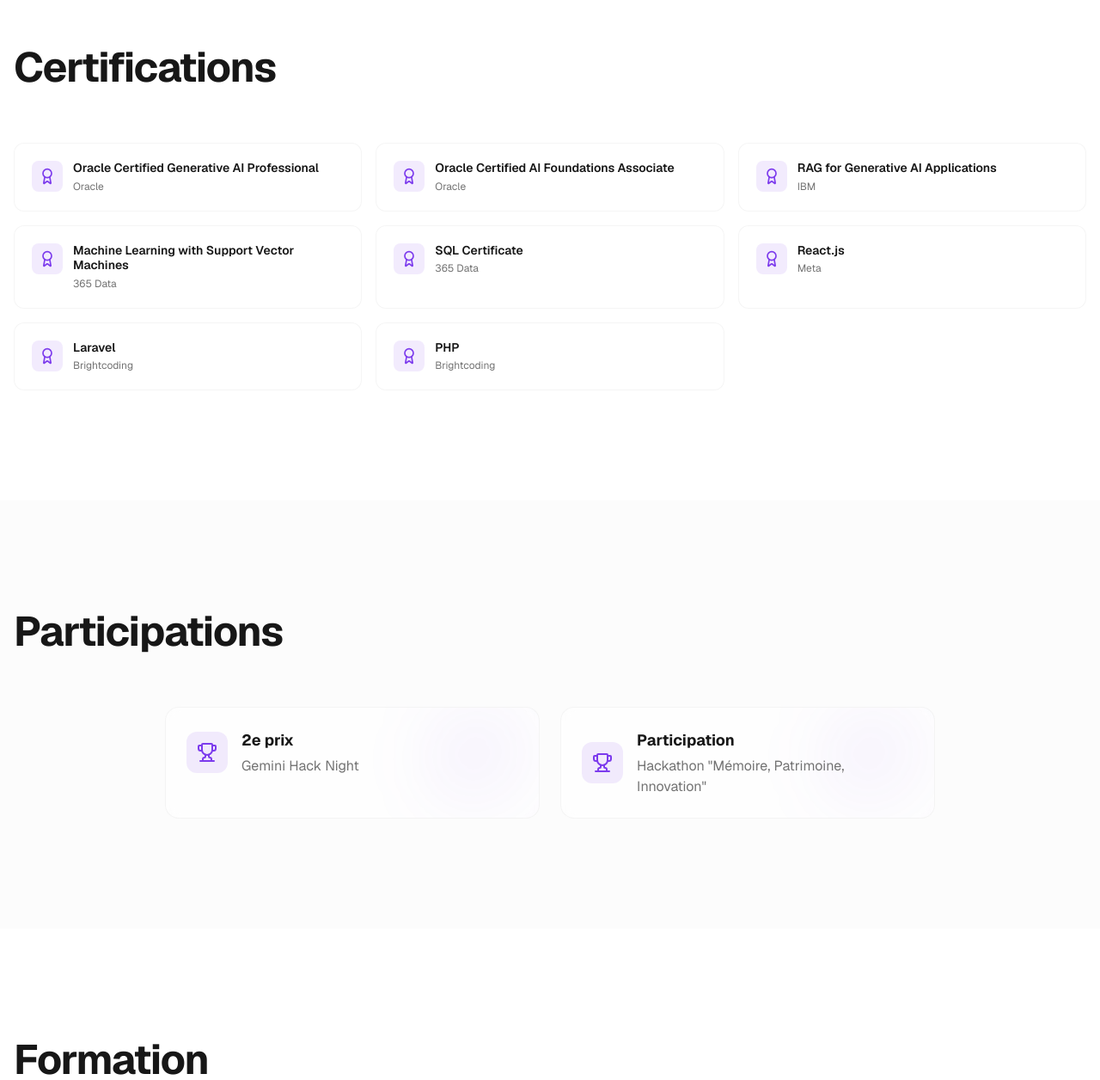
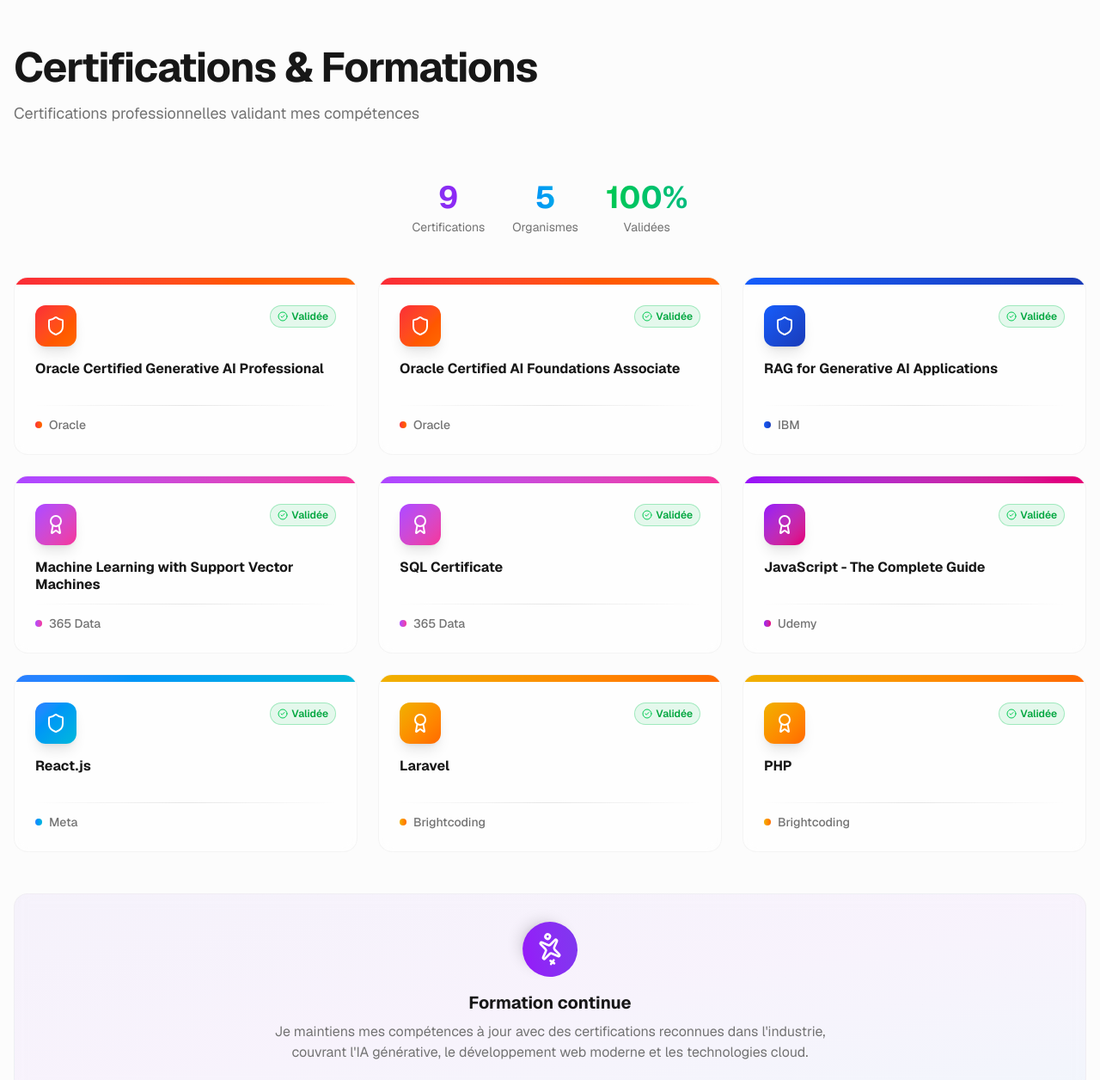
Before and after one commit to anasIRISI/portfolio, a Next.js app: page / in a window 1280 px wide. Shown: the part 6951-8207 px from the top of the page at 86% size. Built offline with nearby package versions, Linux system fonts and the light colour scheme.

Commit message:
ajout de la partie de Certifications

```diff
--- a/components/sections/certifications.tsx
+++ b/components/sections/certifications.tsx
@@ -4,37 +4,178 @@ import { motion } from "framer-motion";
 import { SectionContainer } from "@/components/ui/section-container";
 import { SectionHeading } from "@/components/ui/section-heading";
 import { certificationsData } from "@/data/certifications";
-import { Award } from "lucide-react";
+import { Award, Shield, CheckCircle2, ExternalLink, Sparkles } from "lucide-react";
+
+// Icônes et couleurs par organisation
+const issuerStyles: Record<string, { color: string; icon: any }> = {
+  "Oracle": { color: "from-red-500 to-orange-500", icon: Shield },
+  "IBM": { color: "from-blue-600 to-blue-800", icon: Shield },
+  "Meta": { color: "from-blue-500 to-cyan-500", icon: Shield },
+  "Udemy": { color: "from-purple-600 to-pink-600", icon: Award },
+  "365 Data": { color: "from-purple-500 to-pink-500", icon: Award },
+  "Brightcoding": { color: "from-yellow-500 to-orange-500", icon: Award },
+};
 
 export function Certifications() {
   return (
-    <SectionContainer id="certifications">
-      <SectionHeading>Certifications</SectionHeading>
+    <SectionContainer id="certifications" className="bg-muted/30">
+      <SectionHeading subtitle="Certifications professionnelles validant mes compétences">
+        Certifications & Formations
+      </SectionHeading>
 
-      <div className="grid gap-4 sm:grid-cols-2 lg:grid-cols-3">
-        {certificationsData.map((cert, index) => (
+      {/* Stats en haut */}
+      <motion.div
+        initial={{ opacity: 0, y: 20 }}
+        whileInView={{ opacity: 1, y: 0 }}
+        viewport={{ once: true }}
+        transition={{ duration: 0.5 }}
+        className="flex items-center justify-center gap-8 mb-12 flex-wrap"
+      >
+        <div className="text-center">
+          <div className="text-4xl font-bold bg-gradient-to-r from-primary to-purple-600 bg-clip-text text-transparent mb-1">
+            {certificationsData.length}
+          </div>
+          <div className="text-sm text-muted-foreground">Certifications</div>
+        </div>
+        <div className="text-center">
+          <div className="text-4xl font-bold bg-gradient-to-r from-blue-500 to-cyan-500 bg-clip-text text-transparent mb-1">
+            5
+          </div>
+          <div className="text-sm text-muted-foreground">Organismes</div>
+        </div>
+        <div className="text-center">
+          <div className="text-4xl font-bold bg-gradient-to-r from-green-500 to-emerald-500 bg-clip-text text-transparent mb-1">
+            100%
+          </div>
+          <div className="text-sm text-muted-foreground">Validées</div>
+        </div>
+      </motion.div>
+
+      {/* Grille de certifications */}
+      <div className="grid gap-6 sm:grid-cols-2 lg:grid-cols-3">
+        {certificationsData.map((cert, index) => {
+          const style = issuerStyles[cert.issuer] || {
+            color: "from-gray-500 to-gray-600",
+            icon: Award
+          };
+          const Icon = style.icon;
+
+          return (
             <motion.div
               key={cert.id}
-            initial={{ opacity: 0, scale: 0.9 }}
-            whileInView={{ opacity: 1, scale: 1 }}
+              initial={{ opacity: 0, y: 30 }}
+              whileInView={{ opacity: 1, y: 0 }}
               viewport={{ once: true }}
-            transition={{ duration: 0.5, delay: index * 0.05 }}
-            className="group rounded-xl border border-border/40 bg-background/50 backdrop-blur-sm p-5 transition-all hover:border-primary/50 hover:shadow-lg"
+              transition={{
+                duration: 0.5,
+                delay: index * 0.05,
+                type: "spring",
+                stiffness: 100,
+              }}
+              whileHover={{ y: -8, scale: 1.02 }}
+              className="group relative"
             >
-            <div className="flex items-start gap-3">
-              <div className="rounded-lg bg-primary/10 p-2 transition-colors group-hover:bg-primary/20">
-                <Award className="h-5 w-5 text-primary" />
+              {/* Carte */}
+              <div className="relative h-full rounded-2xl border border-border/40 bg-background/50 backdrop-blur-sm overflow-hidden transition-all hover:border-border hover:shadow-2xl">
+                {/* Gradient background animé */}
+                <div className="absolute inset-0 opacity-0 group-hover:opacity-10 transition-opacity duration-500">
+                  <div className={`absolute inset-0 bg-gradient-to-br ${style.color}`} />
                 </div>
-              <div className="flex-1 min-w-0">
-                <h3 className="font-semibold text-sm mb-1 leading-tight">
+
+                {/* Glow effect */}
+                <div className={`absolute -inset-1 bg-gradient-to-r ${style.color} opacity-0 group-hover:opacity-20 blur-xl transition-opacity duration-500 -z-10`} />
+
+                {/* Header avec badge */}
+                <div className={`h-2 bg-gradient-to-r ${style.color}`} />
+
+                {/* Content */}
+                <div className="relative p-6">
+                  {/* Icône et check */}
+                  <div className="flex items-start justify-between mb-4">
+                    <motion.div
+                      whileHover={{ rotate: [0, -10, 10, 0] }}
+                      transition={{ duration: 0.5 }}
+                      className={`p-3 rounded-xl bg-gradient-to-br ${style.color} shadow-lg`}
+                    >
+                      <Icon className="w-6 h-6 text-white" />
+                    </motion.div>
+
+                    {/* Badge vérifié */}
+                    <motion.div
+                      initial={{ scale: 0 }}
+                      whileInView={{ scale: 1 }}
+                      transition={{ delay: index * 0.05 + 0.3, type: "spring" }}
+                      className="flex items-center gap-1 px-2 py-1 rounded-full bg-green-500/10 border border-green-500/30"
+                    >
+                      <CheckCircle2 className="w-3 h-3 text-green-500" />
+                      <span className="text-xs font-semibold text-green-600 dark:text-green-400">
+                        Validée
+                      </span>
+                    </motion.div>
+                  </div>
+
+                  {/* Titre */}
+                  <h3 className="font-bold text-base mb-3 leading-tight group-hover:text-primary transition-colors min-h-[2.5rem]">
                     {cert.title}
                   </h3>
-                <p className="text-xs text-muted-foreground">{cert.issuer}</p>
+
+                  {/* Séparateur */}
+                  <div className="h-px bg-gradient-to-r from-transparent via-border to-transparent mb-3" />
+
+                  {/* Footer - Organisme */}
+                  <div className="flex items-center justify-between">
+                    <div className="flex items-center gap-2">
+                      <div className={`w-2 h-2 rounded-full bg-gradient-to-r ${style.color}`} />
+                      <span className="text-sm font-medium text-muted-foreground">
+                        {cert.issuer}
+                      </span>
+                    </div>
+
+                    {/* Icon externe (optionnel) */}
+                    <motion.div
+                      whileHover={{ x: 2, y: -2 }}
+                      className="opacity-0 group-hover:opacity-100 transition-opacity"
+                    >
+                      <ExternalLink className="w-4 h-4 text-muted-foreground" />
+                    </motion.div>
+                  </div>
                 </div>
               </div>
             </motion.div>
-        ))}
+          );
+        })}
       </div>
+
+      {/* Section en bas avec highlight */}
+      <motion.div
+        initial={{ opacity: 0, y: 20 }}
+        whileInView={{ opacity: 1, y: 0 }}
+        viewport={{ once: true }}
+        transition={{ duration: 0.6, delay: 0.4 }}
+        className="mt-12 relative rounded-2xl border border-border/40 bg-gradient-to-br from-primary/5 via-purple-500/5 to-blue-500/5 backdrop-blur-sm p-8 overflow-hidden"
+      >
+        {/* Background pattern */}
+        <div className="absolute inset-0 opacity-5">
+          <div className="absolute inset-0 bg-[linear-gradient(to_right,#8080800a_1px,transparent_1px),linear-gradient(to_bottom,#8080800a_1px,transparent_1px)] bg-[size:2rem_2rem]" />
+        </div>
+
+        {/* Content */}
+        <div className="relative text-center">
+          <motion.div
+            animate={{ rotate: [0, 360] }}
+            transition={{ duration: 20, repeat: Infinity, ease: "linear" }}
+            className="inline-flex items-center justify-center w-16 h-16 rounded-full bg-gradient-to-br from-primary to-purple-600 mb-4 shadow-lg"
+          >
+            <Sparkles className="w-8 h-8 text-white" />
+          </motion.div>
+
+          <h3 className="text-xl font-bold mb-2">Formation continue</h3>
+          <p className="text-muted-foreground max-w-2xl mx-auto">
+            Je maintiens mes compétences à jour avec des certifications reconnues dans l&apos;industrie,
+            couvrant l&apos;IA générative, le développement web moderne et les technologies cloud.
+          </p>
+        </div>
+      </motion.div>
     </SectionContainer>
   );
 }
--- a/data/certifications.ts
+++ b/data/certifications.ts
@@ -32,6 +32,11 @@ export const certificationsData: Certification[] = [
     issuer: "365 Data",
   },
   {
+    id: "javascript-udemy",
+    title: "JavaScript - The Complete Guide",
+    issuer: "Udemy",
+  },
+  {
     id: "react-meta",
     title: "React.js",
     issuer: "Meta",
```
Lines whose indentation alone changed are shown as unchanged.
